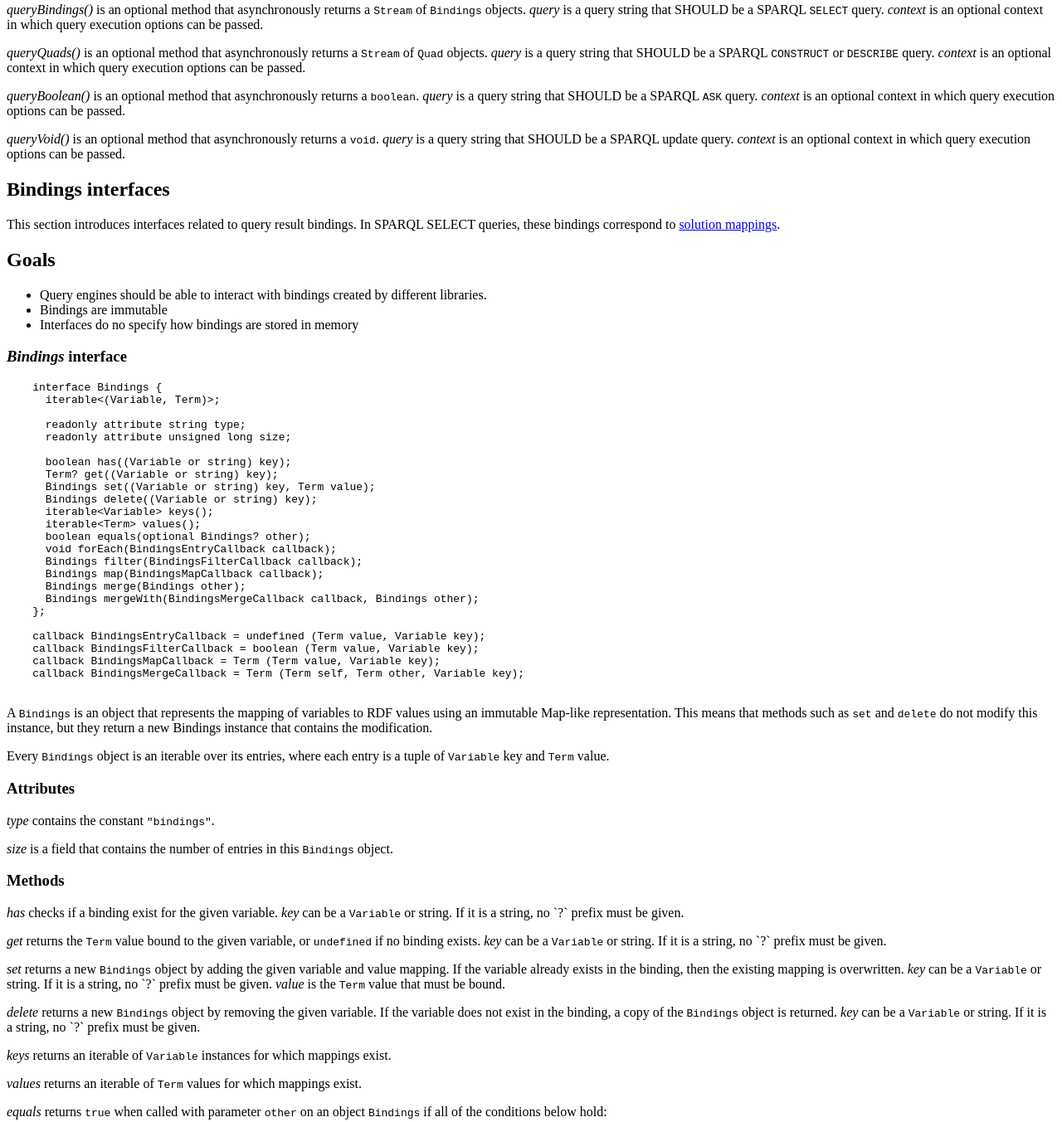
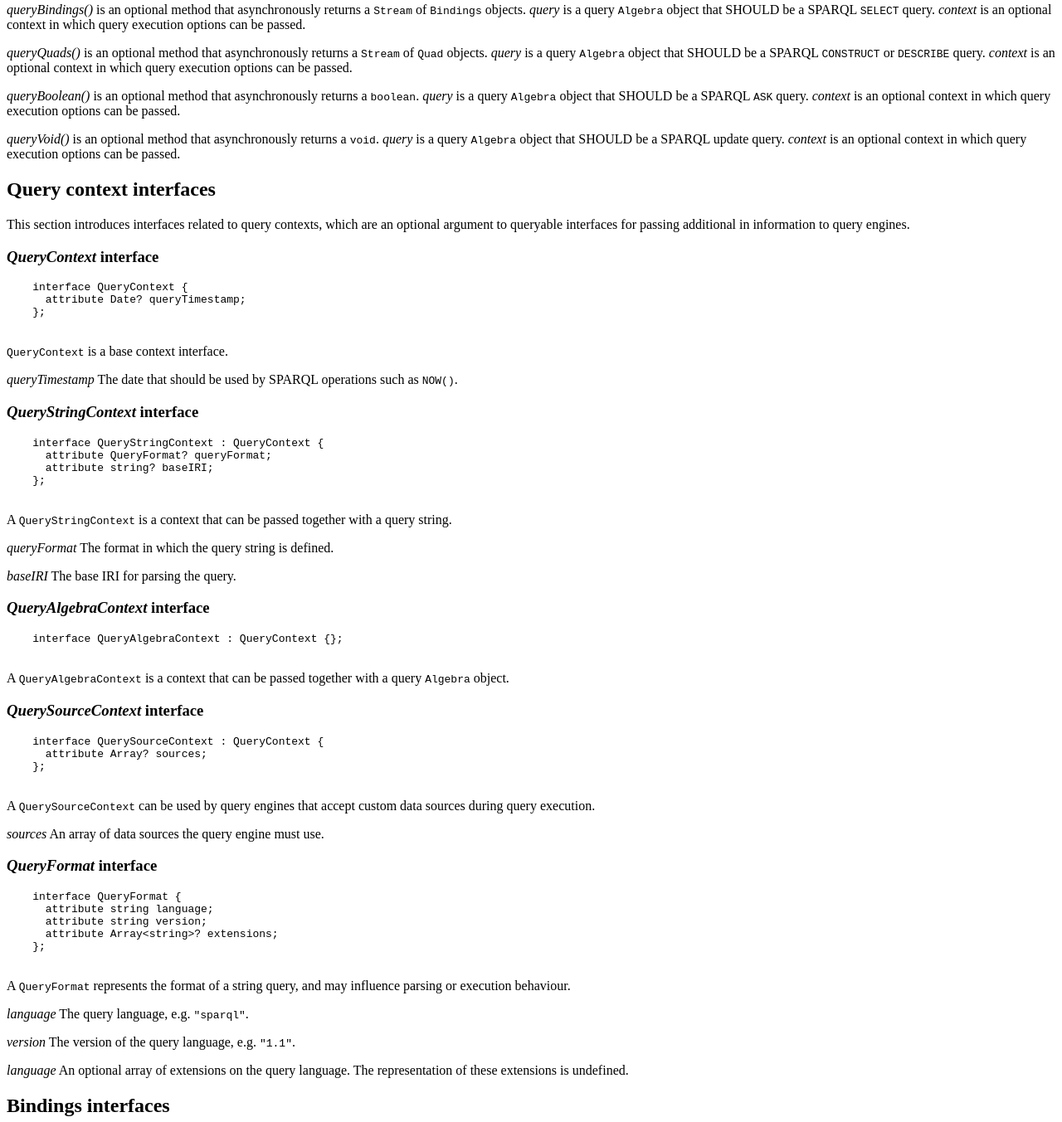
Before and after one commit to rdfjs/query-spec, a plain HTML site: page index.html in a window 1280 px wide. Shown: the part 1628-2981 px from the top of the page at 83% size. Drawn offline with Linux system fonts and the light colour scheme.

Commit message:
Add context interfaces

```diff
--- a/index.html
+++ b/index.html
@@ -207,23 +207,123 @@
     </p>
     <p>
       <dfn>queryBindings()</dfn> is an optional method that asynchronously returns a <code>Stream</code> of <code>Bindings</code> objects.
-      <dfn>query</dfn> is a query string that SHOULD be a SPARQL <code>SELECT</code> query.
+      <dfn>query</dfn> is a query <code>Algebra</code> object that SHOULD be a SPARQL <code>SELECT</code> query.
       <dfn>context</dfn> is an optional context in which query execution options can be passed.
     </p>
     <p>
       <dfn>queryQuads()</dfn> is an optional method that asynchronously returns a <code>Stream</code> of <code>Quad</code> objects.
-      <dfn>query</dfn> is a query string that SHOULD be a SPARQL <code>CONSTRUCT</code> or <code>DESCRIBE</code> query.
+      <dfn>query</dfn> is a query <code>Algebra</code> object that SHOULD be a SPARQL <code>CONSTRUCT</code> or <code>DESCRIBE</code> query.
       <dfn>context</dfn> is an optional context in which query execution options can be passed.
     </p>
     <p>
       <dfn>queryBoolean()</dfn> is an optional method that asynchronously returns a <code>boolean</code>.
-      <dfn>query</dfn> is a query string that SHOULD be a SPARQL <code>ASK</code> query.
+      <dfn>query</dfn> is a query <code>Algebra</code> object that SHOULD be a SPARQL <code>ASK</code> query.
       <dfn>context</dfn> is an optional context in which query execution options can be passed.
     </p>
     <p>
       <dfn>queryVoid()</dfn> is an optional method that asynchronously returns a <code>void</code>.
-      <dfn>query</dfn> is a query string that SHOULD be a SPARQL update query.
+      <dfn>query</dfn> is a query <code>Algebra</code> object that SHOULD be a SPARQL update query.
       <dfn>context</dfn> is an optional context in which query execution options can be passed.
+    </p>
+  </section>
+
+</section>
+
+<section>
+  <h2>Query context interfaces</h2>
+
+  This section introduces interfaces related to query contexts,
+  which are an optional argument to queryable interfaces for passing additional in information to query engines.
+
+  <section data-dfn-for="QueryContext">
+    <h3><dfn>QueryContext</dfn> interface</h3>
+    <pre class="idl">
+    interface QueryContext {
+      attribute Date? queryTimestamp;
+    };
+    </pre>
+
+    <p>
+      <code>QueryContext</code> is a base context interface.
+    </p>
+
+    <p>
+      <dfn>queryTimestamp</dfn> The date that should be used by SPARQL operations such as <code>NOW()</code>.
+    </p>
+  </section>
+
+  <section data-dfn-for="QueryStringContext">
+    <h3><dfn>QueryStringContext</dfn> interface</h3>
+    <pre class="idl">
+    interface QueryStringContext : QueryContext {
+      attribute QueryFormat? queryFormat;
+      attribute string? baseIRI;
+    };
+    </pre>
+
+    <p>
+      A <code>QueryStringContext</code> is a context that can be passed together with a query string.
+    </p>
+
+    <p>
+      <dfn>queryFormat</dfn> The format in which the query string is defined.
+    </p>
+    <p>
+      <dfn>baseIRI</dfn> The base IRI for parsing the query.
+    </p>
+  </section>
+
+  <section data-dfn-for="QueryAlgebraContext">
+    <h3><dfn>QueryAlgebraContext</dfn> interface</h3>
+    <pre class="idl">
+    interface QueryAlgebraContext : QueryContext {};
+    </pre>
+
+    <p>
+      A <code>QueryAlgebraContext</code> is a context that can be passed together with a query <code>Algebra</code> object.
+    </p>
+
+  </section>
+
+  <section data-dfn-for="QuerySourceContext">
+    <h3><dfn>QuerySourceContext</dfn> interface</h3>
+    <pre class="idl">
+    interface QuerySourceContext : QueryContext {
+      attribute Array? sources;
+    };
+    </pre>
+
+    <p>
+      A <code>QuerySourceContext</code> can be used by query engines that accept custom data sources during query execution.
+    </p>
+
+    <p>
+      <dfn>sources</dfn> An array of data sources the query engine must use.
+    </p>
+  </section>
+
+  <section data-dfn-for="QueryFormat">
+    <h3><dfn>QueryFormat</dfn> interface</h3>
+    <pre class="idl">
+    interface QueryFormat {
+      attribute string language;
+      attribute string version;
+      attribute Array&lt;string&gt;? extensions;
+    };
+    </pre>
+
+    <p>
+      A <code>QueryFormat</code> represents the format of a string query, and may influence parsing or execution behaviour.
+    </p>
+
+    <p>
+      <dfn>language</dfn> The query language, e.g. <code>"sparql"</code>.
+    </p>
+    <p>
+      <dfn>version</dfn> The version of the query language, e.g. <code>"1.1"</code>.
+    </p>
+    <p>
+      <dfn>language</dfn> An optional array of extensions on the query language. The representation of these extensions is undefined.
     </p>
   </section>
 
```
